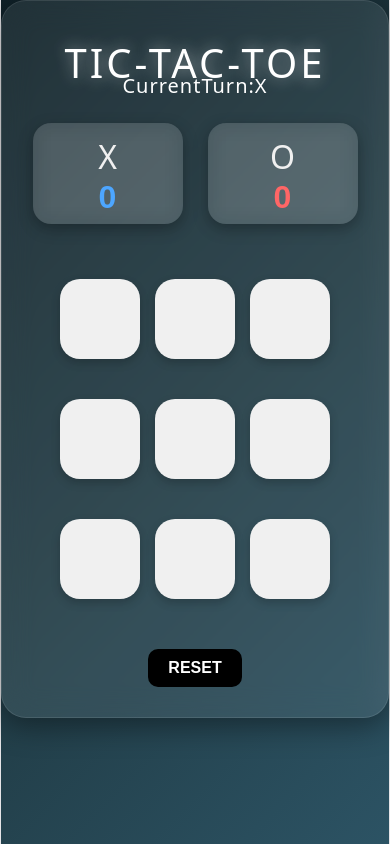
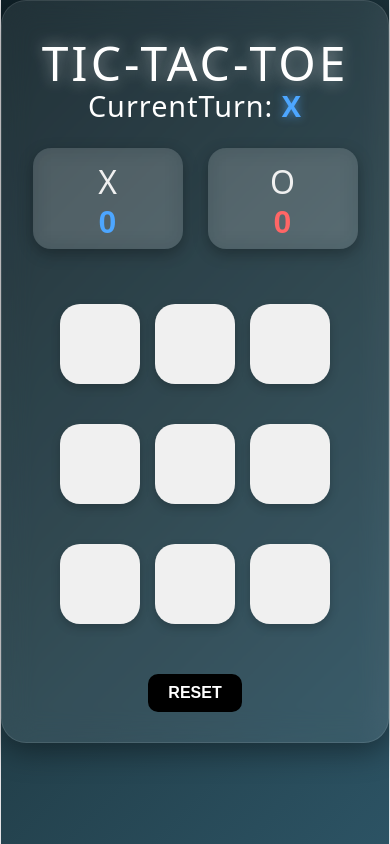
Before and after one commit to hansikareddycheguri-ship-it/tic-tac-toe-react, a React (Vite) app: page / in a window 390 px wide. Built offline with nearby package versions, Linux system fonts and the light colour scheme.

Commit message:
Improved current turn UI and refined game styling

```diff
--- a/src/App.css
+++ b/src/App.css
@@ -31,7 +31,7 @@ body{
 }
 h1{
     font-size:4rem;
-    margin-bottom:10px;
+    margin-bottom:25px;
    color:white;
    letter-spacing:3px;
    text-shadow:0px 0px 15px rgba(255,255,255,0.5);
@@ -88,9 +88,11 @@ box-shadow:
          grid-template-columns:repeat(3,80px) ;
 }
 h1{
-    font-size:2.5rem;
+    font-size:3rem;
 }
-
+.turn-text{
+    font-size:1.2rem;
+}
 }
 .scoreboard{
     display:flex;
@@ -159,10 +161,9 @@ animation:pop 0.4s ease;
 .turn-text{
     color:white;
     margin-top:-10px;
+    margin-bottom:25px;
+    font-size:1.8rem;
     letter-spacing:1px;
-}
-.turn-text span{
-    color:#4da6ff;
 }
 .winning{
     background:#00e676;
@@ -170,6 +171,17 @@ animation:pop 0.4s ease;
     box-shadow:0px 0px 20px rgba(0,230,118,0.8);
     animation:glow 0.8s infinite alternate;
 }
+.x-turn{
+    color:#4da6ff;
+    font-weight:bold;
+    text-shadow: 0px 0px 10px rgba(77,166,255,0.7);
+}
+.o-turn{
+    color:#ff6666;
+    font-weight:bold;
+    text-shadow: 0px 0px 10px rgba(255,102,102,0.7);
+}
+
 @keyframes glow{
     from{
         transform:scale(1);
--- a/src/App.jsx
+++ b/src/App.jsx
@@ -86,8 +86,15 @@ function checkWinner(board){
 return(
 <div className="app-container">
   <h1>TIC-TAC-TOE</h1>
-<h2 className="turn-text">CurrentTurn:{currentPlayer}</h2>
-
+<h2 className="turn-text">CurrentTurn:{" "}
+  <span
+   className={
+    currentPlayer==="X"
+   ? "x-turn"
+  :"o-turn"}
+  >{currentPlayer}
+  </span>
+  </h2>
   <Scoreboard
   xScore={xScore}
   oScore={oScore}
```
